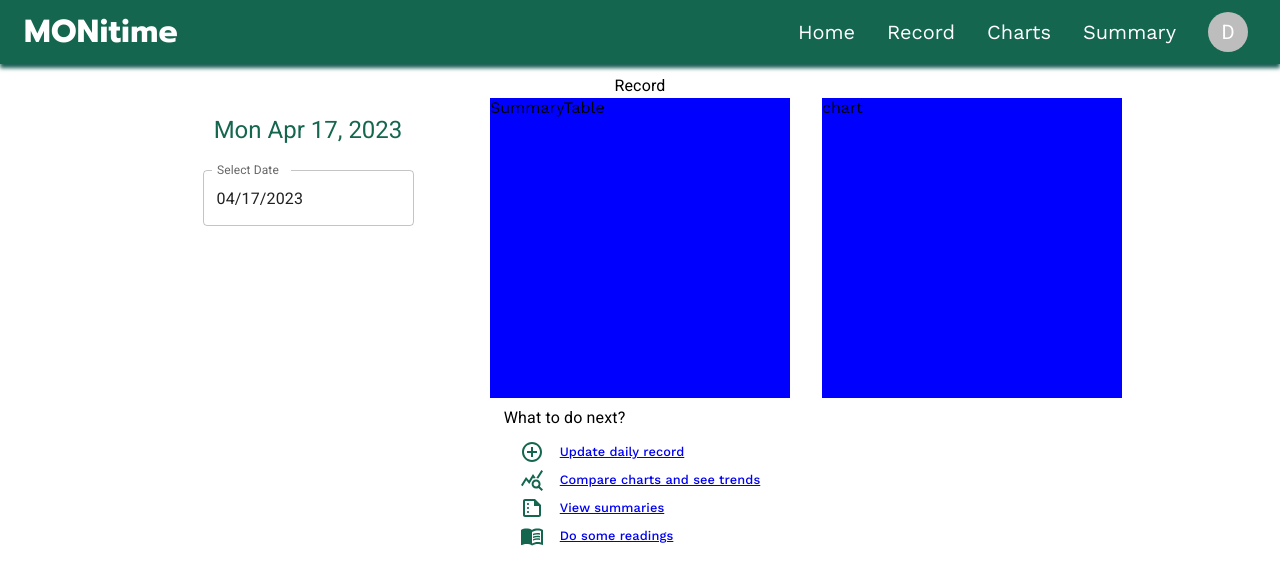
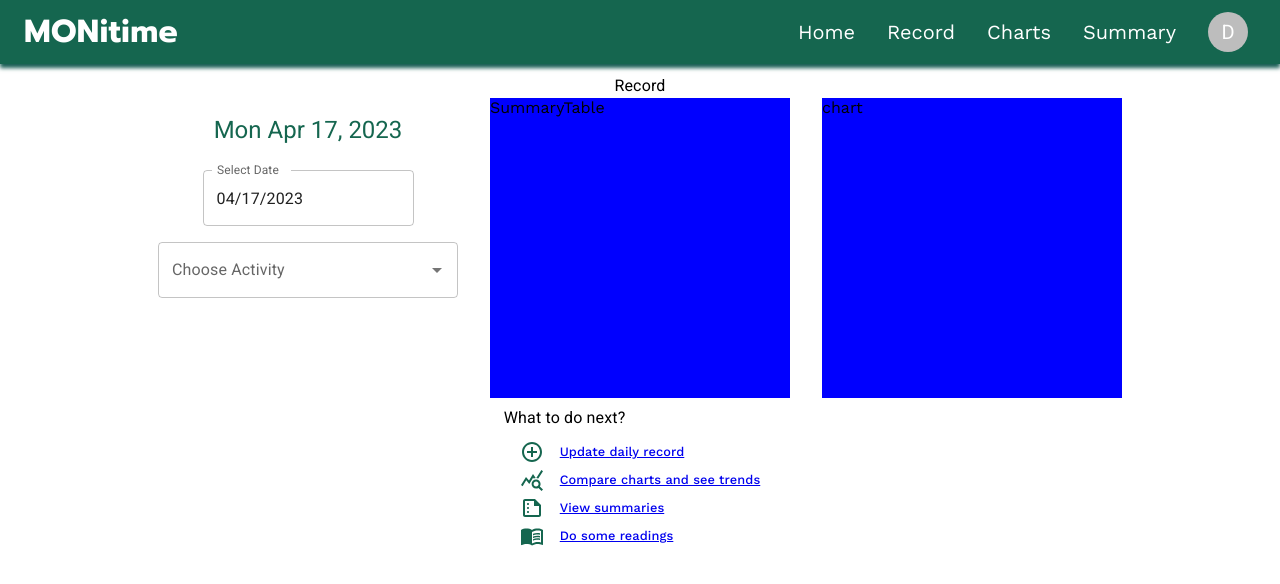
Before and after one commit to aramind/first-web-dev-portfolio, a React (Create React App) app in the folder p4-node-app/client/: page /record in a window 1280 px wide. Shown: the top 584 px of the page. Built offline with nearby package versions, Linux system fonts and the light colour scheme.

Commit message:
feat: adding the dropdown for the list of activities in the record page

```diff
--- a/p4-node-app/client/src/components/form-record/Dropdown.js
+++ b/p4-node-app/client/src/components/form-record/Dropdown.js
@@ -1,7 +1,58 @@
-import React from "react";
+import { Autocomplete, Box, TextField, Typography } from "@mui/material";
+import muiTheme from "../../muiTheme";
 
-const Dropdown = () => {
-  return <div>Dropdown</div>;
+const Dropdown = ({ list, selectedOption, setSelectedOption }) => {
+  const handleSelect = (e, value) => {
+    setSelectedOption(value);
+  };
+
+  return (
+    <Autocomplete
+      id="activity-select"
+      sx={{ width: "100%" }}
+      value={selectedOption}
+      onChange={handleSelect}
+      options={list}
+      autoHighlight
+      getOptionLabel={(option) => option.name}
+      renderOption={(props, option) => (
+        <Box
+          component="li"
+          sx={{
+            "& > img": { mr: 2, flexShrink: 0 },
+          }}
+          {...props}
+        >
+          <Typography
+            ml={2}
+            sx={{
+              color: muiTheme.palette.primary.main,
+            }}
+          >
+            {option.icon}
+          </Typography>
+          <Typography
+            ml={2}
+            sx={{
+              color: muiTheme.palette.primary.main,
+            }}
+          >
+            {option.name}
+          </Typography>
+        </Box>
+      )}
+      renderInput={(params) => (
+        <TextField
+          {...params}
+          label="Choose an activity"
+          inputProps={{
+            ...params.inputProps,
+            autoComplete: "new-password", // disable autocomplete and autofill
+          }}
+        />
+      )}
+    />
+  );
 };
 
 export default Dropdown;
--- a/p4-node-app/client/src/pages/RecordPage.js
+++ b/p4-node-app/client/src/pages/RecordPage.js
@@ -1,15 +1,60 @@
-import { Box, Stack, Toolbar, Typography } from "@mui/material";
+import {
+  Autocomplete,
+  Box,
+  Stack,
+  TextField,
+  Toolbar,
+  Typography,
+} from "@mui/material";
 import React, { useState } from "react";
 import SideBar from "../components/sidebar/SideBar";
 import muiTheme from "../muiTheme";
 import DatePickerComponent from "../components/DatePickerComponent";
 import { format } from "date-fns-tz";
+import Dropdown from "../components/form-record/Dropdown";
+import {
+  FitnessCenter,
+  Hotel,
+  MenuBook,
+  MoreVert,
+  People,
+  SelfImprovement,
+  VideogameAsset,
+  WorkHistory,
+} from "@mui/icons-material";
 
 const RecordPage = () => {
   // date selected
 
   const [selectedDate, setSelectedDate] = useState(new Date());
   const formattedDate = format(selectedDate, "E MMM d, yyyy");
+
+  // select activities dropdown
+  const activityIcons = [
+    { label: "sleep", icon: <Hotel /> },
+    { label: "work", icon: <WorkHistory /> },
+    { label: "learn", icon: <MenuBook /> },
+    { label: "self", icon: <SelfImprovement /> },
+    { label: "social", icon: <People /> },
+    { label: "play", icon: <VideogameAsset /> },
+    { label: "fitness", icon: <FitnessCenter /> },
+    { label: "others", icon: <MoreVert /> },
+  ];
+
+  const activities = [
+    "sleep",
+    "work",
+    "learn",
+    "self",
+    "social",
+    "play",
+    "fitness",
+    "others",
+  ];
+
+  const [selectedActivity, setSelectedActivity] = useState();
+
+  console.log(selectedActivity);
 
   return (
     <Box
@@ -85,6 +130,22 @@ const RecordPage = () => {
               focused={false}
             />
           </Box>
+          {/* ACTIVITY DROP DOWN */}
+          <Autocomplete
+            value={selectedActivity}
+            onChange={(event, newValue) => {
+              setSelectedActivity(newValue);
+            }}
+            id="controllable-states-demo"
+            options={activities}
+            sx={{ width: 300 }}
+            renderInput={(params) => (
+              <TextField
+                {...params}
+                label="Choose Activity"
+              />
+            )}
+          />
         </Box>
         {/*TODO: Summary Table */}
         <Box
```
